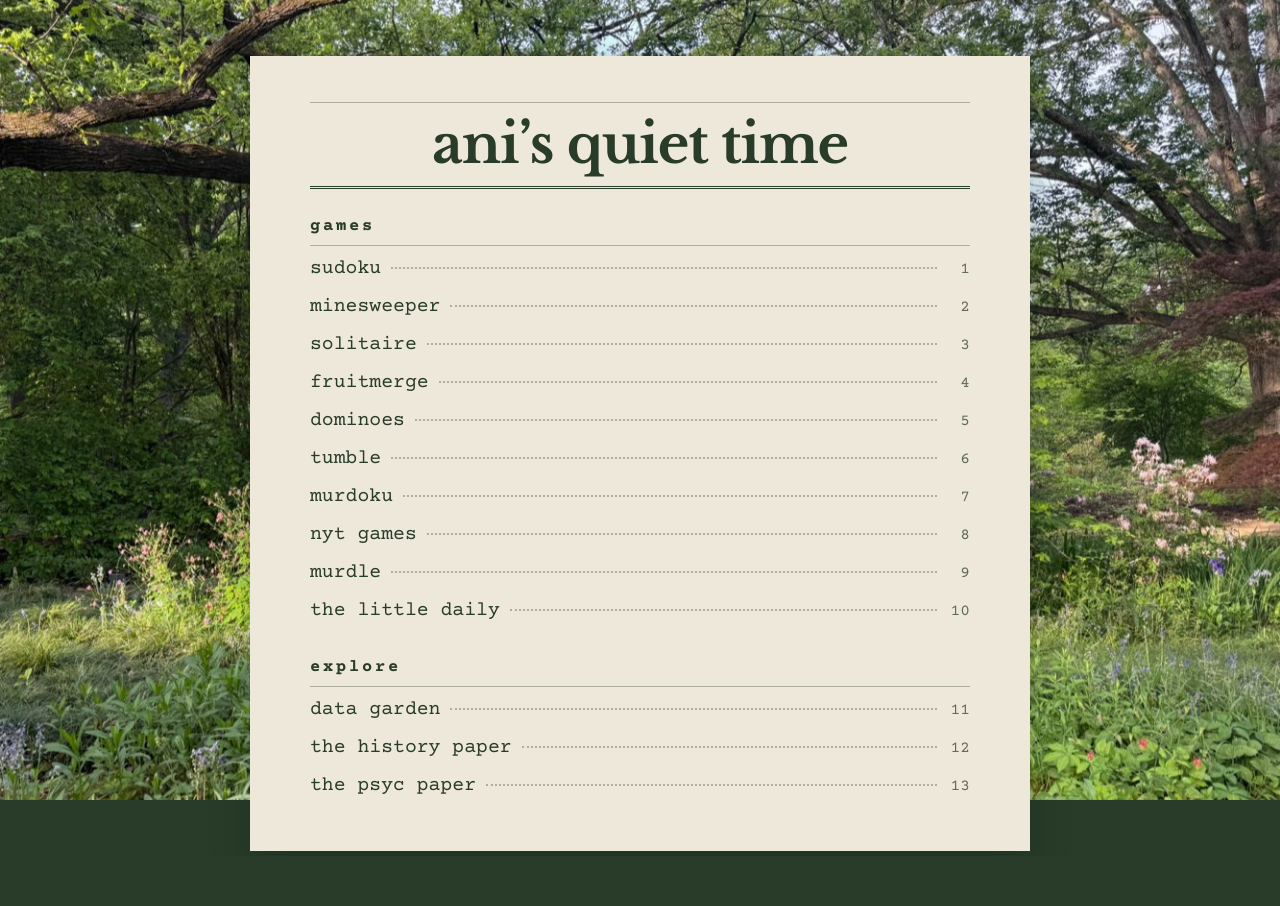
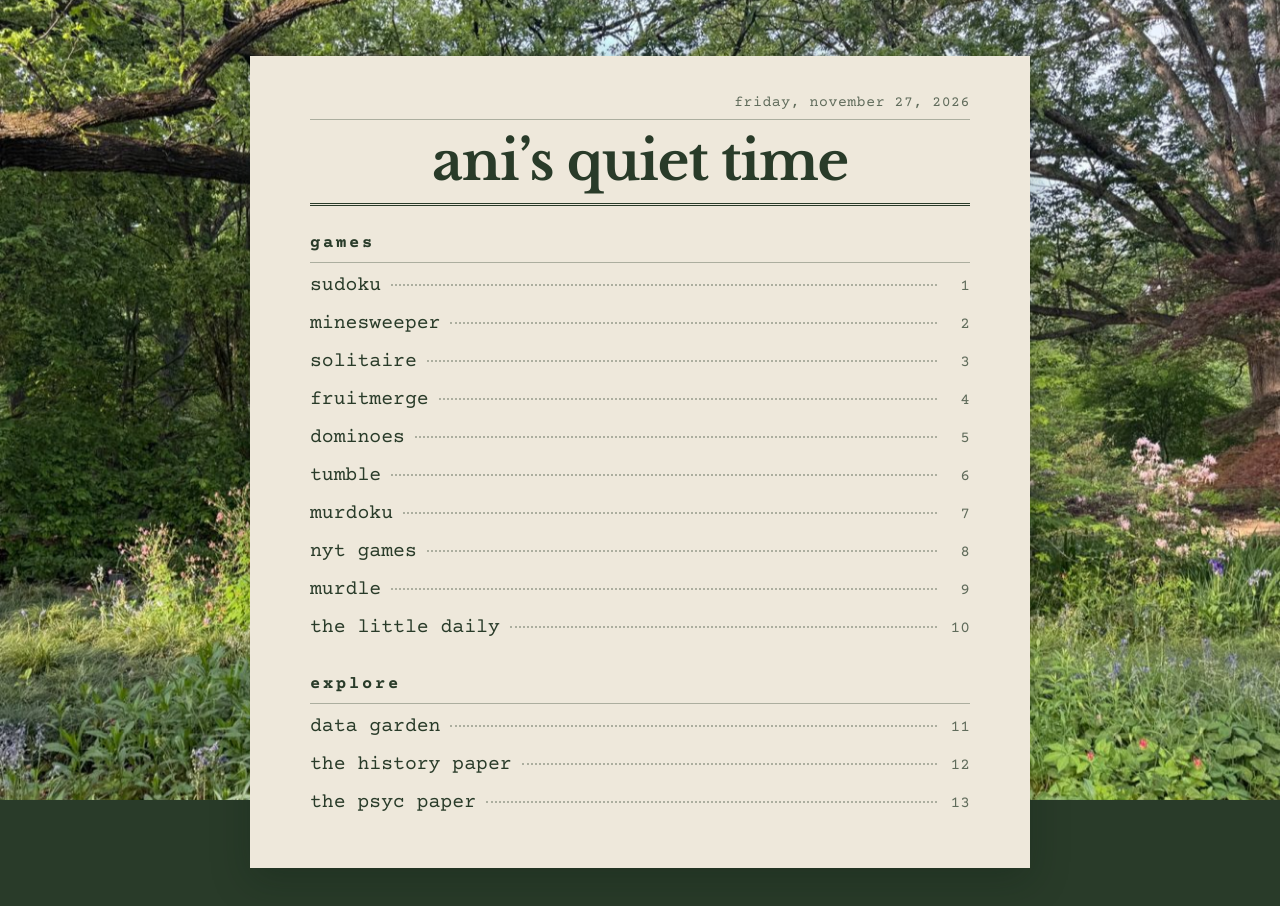
Before and after one commit to anirose04/quiettime, a plain HTML site: page quiet-time/index.html in a window 1280 px wide. Before the commit the page ends 856 px from the top, so only its background shows below. Drawn offline with nearby package versions, Linux system fonts and the light colour scheme.

Commit message:
Contents page: plain nameplate and today's date
The home title is no longer a link, and today's date sits small at the
top right above the nameplate, newspaper style (centred on narrow
screens). Game pages keep their clickable masthead. Cache bumped to v49.

Co-Authored-By: Claude Opus 5.5 <noreply@anthropic.com>

```diff
--- a/quiet-time/app.js
+++ b/quiet-time/app.js
@@ -26,12 +26,14 @@ function render(page=(location.hash.slice(1).split('?')[0]||'home')){
 }
 // the same masthead heads the contents page and every activity page
 function masthead(tag='p'){return `<header class="masthead"><${tag} class="mast-title"><a href="#home" class="mast-link">ani’s quiet time</a></${tag}></header>`}
+// the contents page's masthead: the title is just the nameplate (no link), with today's date above it, newspaper style
+function homeMasthead(){const today=new Date().toLocaleDateString('en-US',{weekday:'long',month:'long',day:'numeric',year:'numeric'}).toLowerCase();return `<p class="mast-date"><time datetime="${new Date().toISOString().slice(0,10)}">${today}</time></p><header class="masthead"><h1 class="mast-title">ani’s quiet time</h1></header>`}
 function home(){
  document.body.classList.add('home-page');
  // a contents page: section headings, then each activity with a dotted leader to its number
  let n=0;
  const entry=(id,name)=>{n++;const inner=`<span class="toc-name">${name}</span><span class="toc-leader" aria-hidden="true"></span><span class="toc-num" aria-hidden="true">${n}</span>`;return `<li>${sites[id]?`<a class="toc-entry" href="${sites[id]}" target="_blank" rel="noopener noreferrer">${inner}</a>`:`<button class="toc-entry" data-page="${id}" type="button">${inner}</button>`}</li>`};
- app.innerHTML=`<div class="contents">${masthead('h1')}${collection.map(([heading,items])=>`<section class="toc-section"><h2 class="toc-heading">${heading}</h2><ol class="toc-list">${items.map(([id,name])=>entry(id,name)).join('')}</ol></section>`).join('')}</div>`;
+ app.innerHTML=`<div class="contents">${homeMasthead()}${collection.map(([heading,items])=>`<section class="toc-section"><h2 class="toc-heading">${heading}</h2><ol class="toc-list">${items.map(([id,name])=>entry(id,name)).join('')}</ol></section>`).join('')}</div>`;
  app.querySelectorAll('[data-page]').forEach(b=>b.onclick=()=>go(b.dataset.page));
 }
 // an activity page: masthead, a small contents link with the section name, the title, then the
--- a/quiet-time/style.css
+++ b/quiet-time/style.css
@@ -571,3 +571,7 @@ body.home-page .shell{width:min(780px,calc(100% - 32px))}
 .ms-board-scroll{display:block;text-align:center}
 .ms-board{margin:0 auto;text-align:left}
 .ms-message{text-align:center;min-height:1.4em}
+
+/* the contents page dateline: today's date, small, at the top right above the nameplate */
+.mast-date{margin:-8px 0 8px;text-align:right;font-family:var(--qt-type);font-size:.82rem;letter-spacing:.04em;color:var(--qt-ink-soft)}
+@media(max-width:650px){.mast-date{text-align:center;margin-top:-4px}}
--- a/quiet-time/sw.js
+++ b/quiet-time/sw.js
@@ -1,3 +1,3 @@
-const CACHE='quiet-time-v48';const ASSETS=['./','./index.html','./style.css','./app.js','./minesweeper.js','./tumble.js','./fruitmerge-fruits.js','./fruitmerge-physics.js','./fruitmerge-game.js','./fruitmerge-render.js','./fruitmerge-save.js','./fruitmerge-controls.js','./fruitmerge.js','./dominoes-puzzles.js','./dominoes-solver.js','./dominoes-generator.js','./dominoes-validate.js','./dominoes-render.js','./dominoes-save.js','./dominoes-controls.js','./dominoes.js','./dominoes-worker.js','./garden.js','./garden-lessons.js','./garden-lessons-2.js','./data/manylabs_lite.csv','./data/amatus_lite.csv','./history.js','./history-issues.js','./history-discoveries.js','./data/history-feed.json','./psyc.js','./psyc-issues.js','./psyc-discovery-bib.js','./psyc-discoveries.js','./data/psyc-feed.json','./assets/fonts/courier-prime-400.woff2','./assets/fonts/courier-prime-400-italic.woff2','./assets/fonts/courier-prime-700.woff2','./data/aq10.csv','./data/smarvus_lite.csv','./manifest.webmanifest','./assets/garden.jpg','./assets/icon-192.png','./assets/icon-512.png'];self.addEventListener('install',e=>e.waitUntil(caches.open(CACHE).then(c=>c.addAll(ASSETS)).then(()=>self.skipWaiting())));self.addEventListener('activate',e=>e.waitUntil(caches.keys().then(keys=>Promise.all(keys.filter(k=>k!==CACHE).map(k=>caches.delete(k)))).then(()=>self.clients.claim())));
+const CACHE='quiet-time-v49';const ASSETS=['./','./index.html','./style.css','./app.js','./minesweeper.js','./tumble.js','./fruitmerge-fruits.js','./fruitmerge-physics.js','./fruitmerge-game.js','./fruitmerge-render.js','./fruitmerge-save.js','./fruitmerge-controls.js','./fruitmerge.js','./dominoes-puzzles.js','./dominoes-solver.js','./dominoes-generator.js','./dominoes-validate.js','./dominoes-render.js','./dominoes-save.js','./dominoes-controls.js','./dominoes.js','./dominoes-worker.js','./garden.js','./garden-lessons.js','./garden-lessons-2.js','./data/manylabs_lite.csv','./data/amatus_lite.csv','./history.js','./history-issues.js','./history-discoveries.js','./data/history-feed.json','./psyc.js','./psyc-issues.js','./psyc-discovery-bib.js','./psyc-discoveries.js','./data/psyc-feed.json','./assets/fonts/courier-prime-400.woff2','./assets/fonts/courier-prime-400-italic.woff2','./assets/fonts/courier-prime-700.woff2','./data/aq10.csv','./data/smarvus_lite.csv','./manifest.webmanifest','./assets/garden.jpg','./assets/icon-192.png','./assets/icon-512.png'];self.addEventListener('install',e=>e.waitUntil(caches.open(CACHE).then(c=>c.addAll(ASSETS)).then(()=>self.skipWaiting())));self.addEventListener('activate',e=>e.waitUntil(caches.keys().then(keys=>Promise.all(keys.filter(k=>k!==CACHE).map(k=>caches.delete(k)))).then(()=>self.clients.claim())));
 // network first so a new deploy shows up right away; the cached copy is only used offline
 self.addEventListener('fetch',e=>{if(e.request.method!=='GET'||new URL(e.request.url).origin!==self.location.origin)return;e.respondWith(fetch(e.request).then(r=>{if(r.ok){const copy=r.clone();caches.open(CACHE).then(c=>c.put(e.request,copy))}return r}).catch(()=>caches.match(e.request,{ignoreSearch:true}).then(r=>r||caches.match('./'))))});
```
